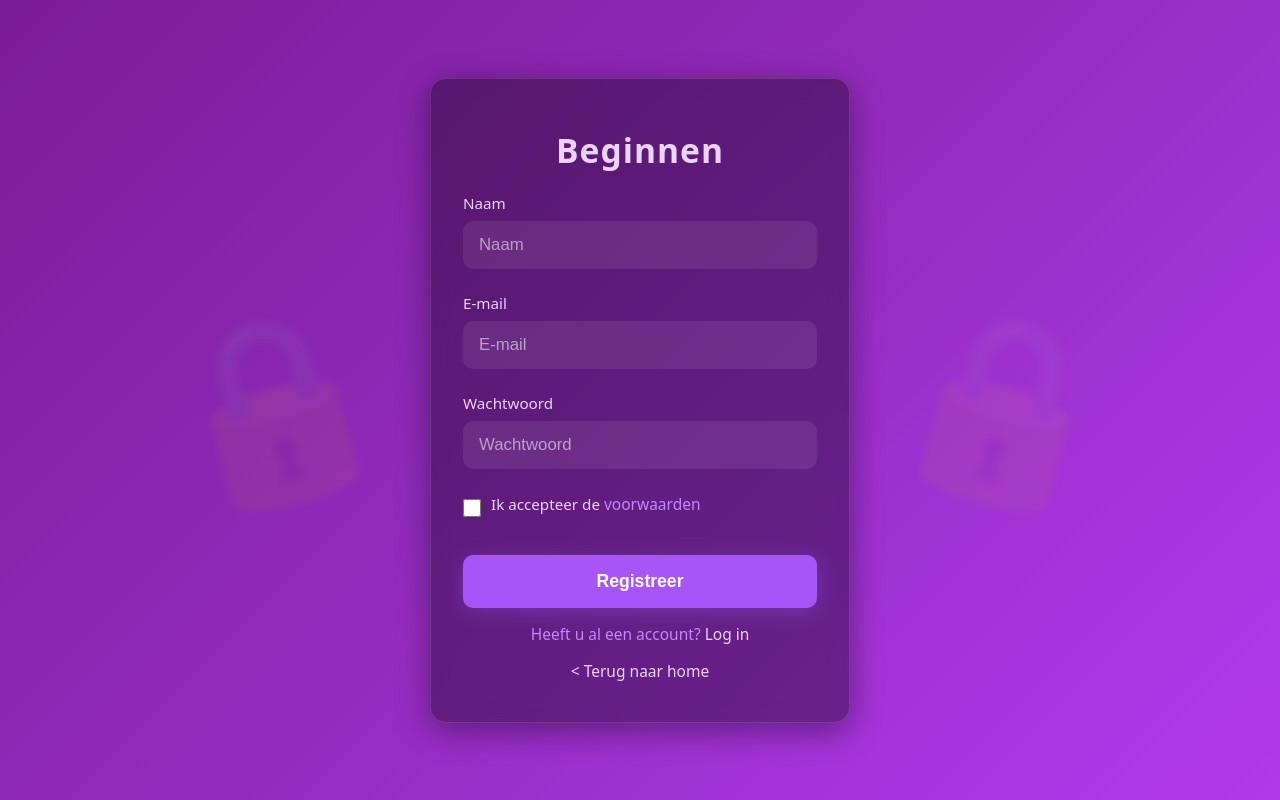
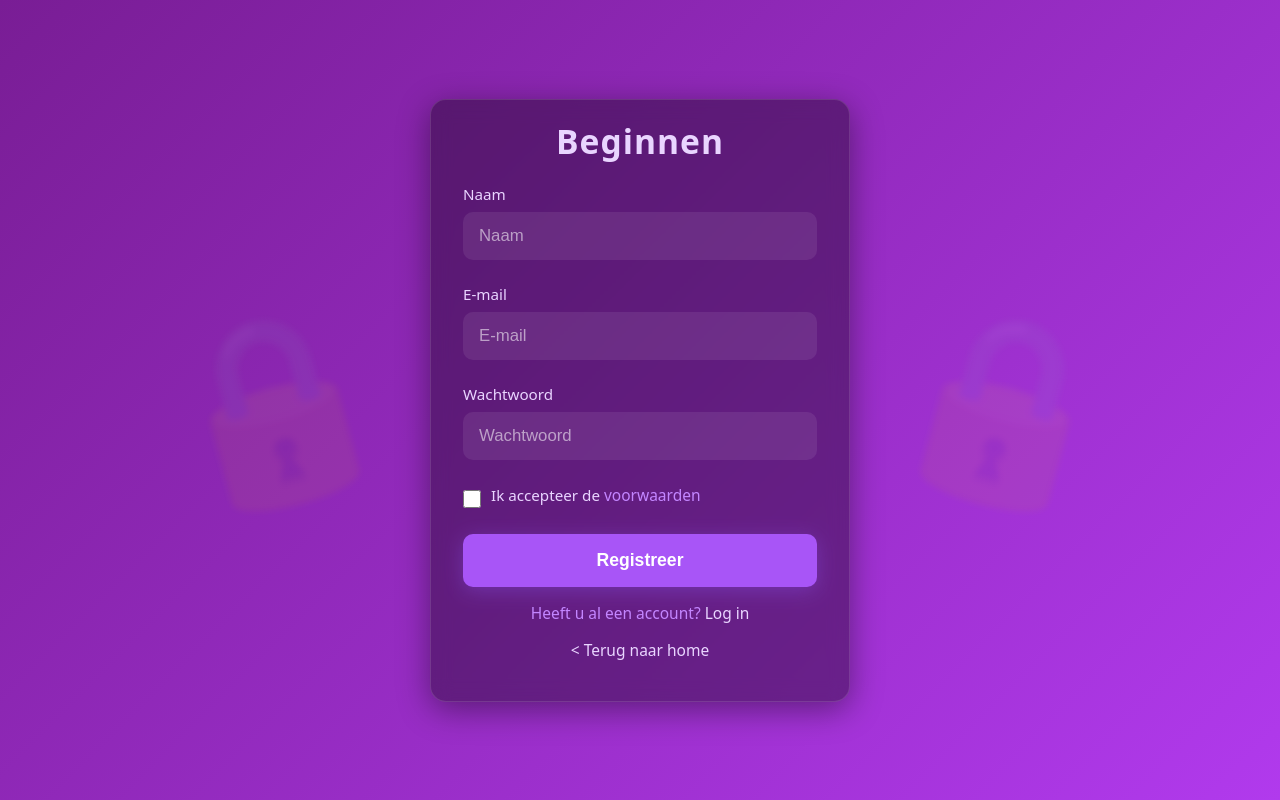
Before and after one commit to phlpsn88/GIP_Event_Planner, a plain HTML site: page Client/register.html in a window 1280 px wide. Drawn offline with Linux system fonts and the light colour scheme.

Commit message:
main: fix spacing register pagina

```diff
--- a/Client/css/login_register.css
+++ b/Client/css/login_register.css
@@ -13,7 +13,7 @@ body {
   backdrop-filter: blur(10px);
   -webkit-backdrop-filter: blur(10px);
   border-radius: 16px;
-  padding: 40px 24px 32px;
+  padding:40px 24px 32px;
   width: 100%;
   max-width: 420px;
   max-height: 95vh;
@@ -71,7 +71,7 @@ input:focus {
   display: flex;
   align-items: center;
   gap: 10px;
-  margin: 24px 0 32px 0;
+  margin: 24px 0 20px 0;
   font-size: 0.95rem;
   color: var(--light-color-purple);
 }
@@ -208,7 +208,8 @@ input[type="checkbox"] {
   }
 
   .container {
-    padding: 48px 32px 40px;
+    padding: 18px 32px 40px;
+    max-height: 99vh;
   }
 
   h1 {
```
